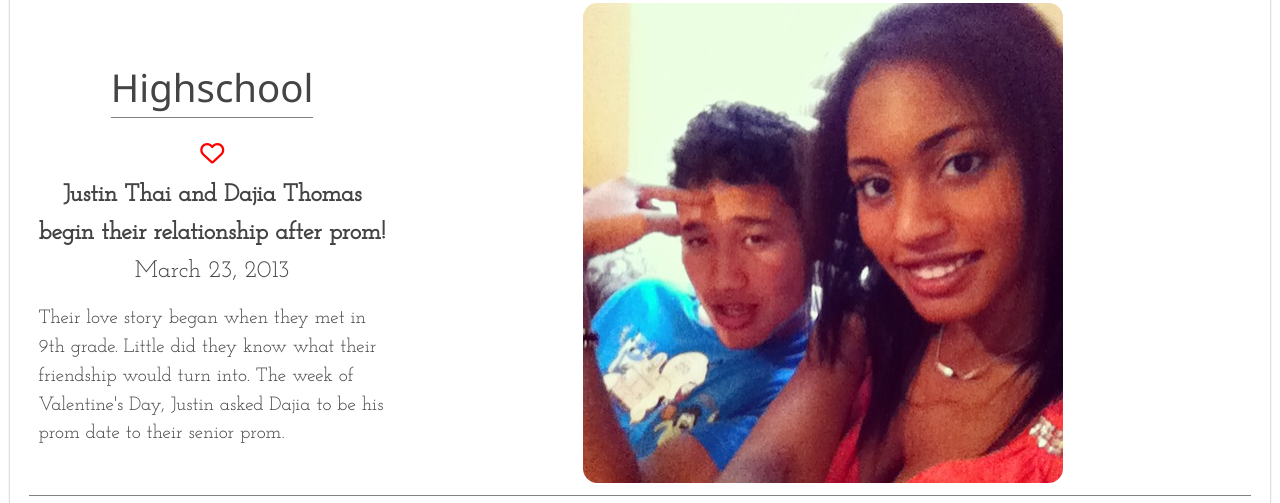
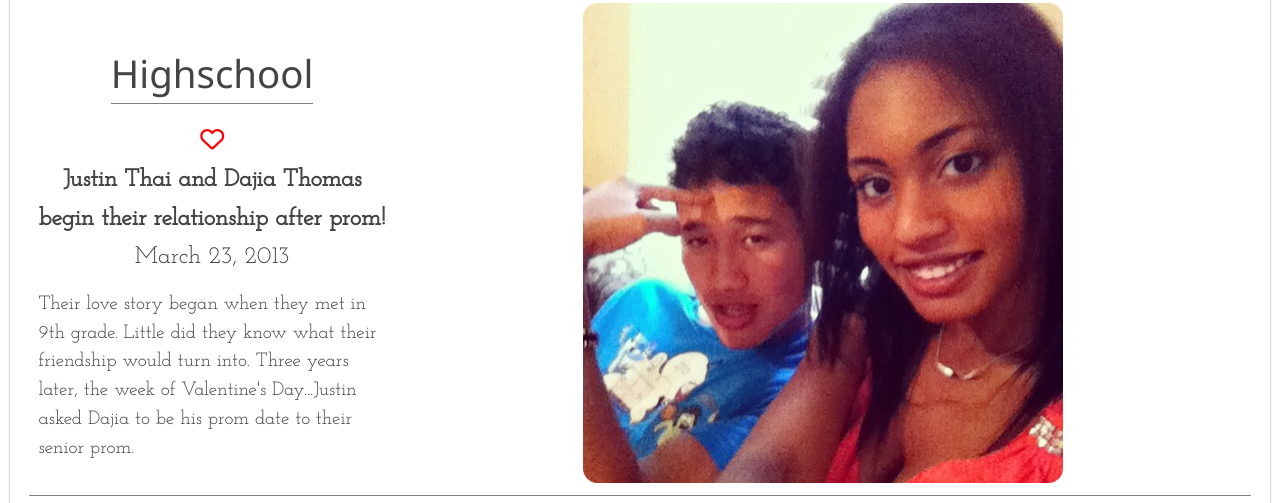
Before and after one commit to justinleethai/ThaiTheKnot, a website: page index.html in a window 1280 px wide. Shown: the part 941-1444 px from the top of the page. Drawn offline with nearby package versions, Linux system fonts and the light colour scheme; a script that the page names is missing.

Commit message:
Update index.html

```diff
--- a/index.html
+++ b/index.html
@@ -107,7 +107,7 @@
 						<!-- Highschool comments -->
 						<p>
 							Their love story began when they met in 9th grade. Little did they know what their friendship would turn into.
-							The week of Valentine's Day, Justin asked Dajia to be his prom date to their senior prom.
+							Three years later, the week of Valentine's Day...Justin asked Dajia to be his prom date to their senior prom.
 						</p>
 
 					</div>
@@ -252,7 +252,6 @@
 							<img class="mySlides4" src="img/bridalparty7.jpg" style="align-self: flex-start; width:90%; border-radius: 1.5rem;">
 							<img class="mySlides4" src="img/test4.jpg" style="align-self: flex-start; width:90%; border-radius: 1.5rem;">
 							<img class="mySlides4" src="img/bridalparty15.jpg" style="align-self: flex-start; width:90%; border-radius: 1.5rem;">
-							<img class="mySlides4" src="img/bridalparty6.jpg" style="align-self: flex-start; width:90%; border-radius: 1.5rem;">
 							<img class="mySlides4" src="img/bridalparty9.jpg" style="align-self: flex-start; width:90%; border-radius: 1.5rem;">
 							<img class="mySlides4" src="img/bridalparty14.jpg" style="align-self: flex-start; width:90%; border-radius: 1.5rem;">
 							<img class="mySlides4" src="img/bridalparty181.jpg" style="align-self: flex-start; width:90%; border-radius: 1.5rem;">
```
